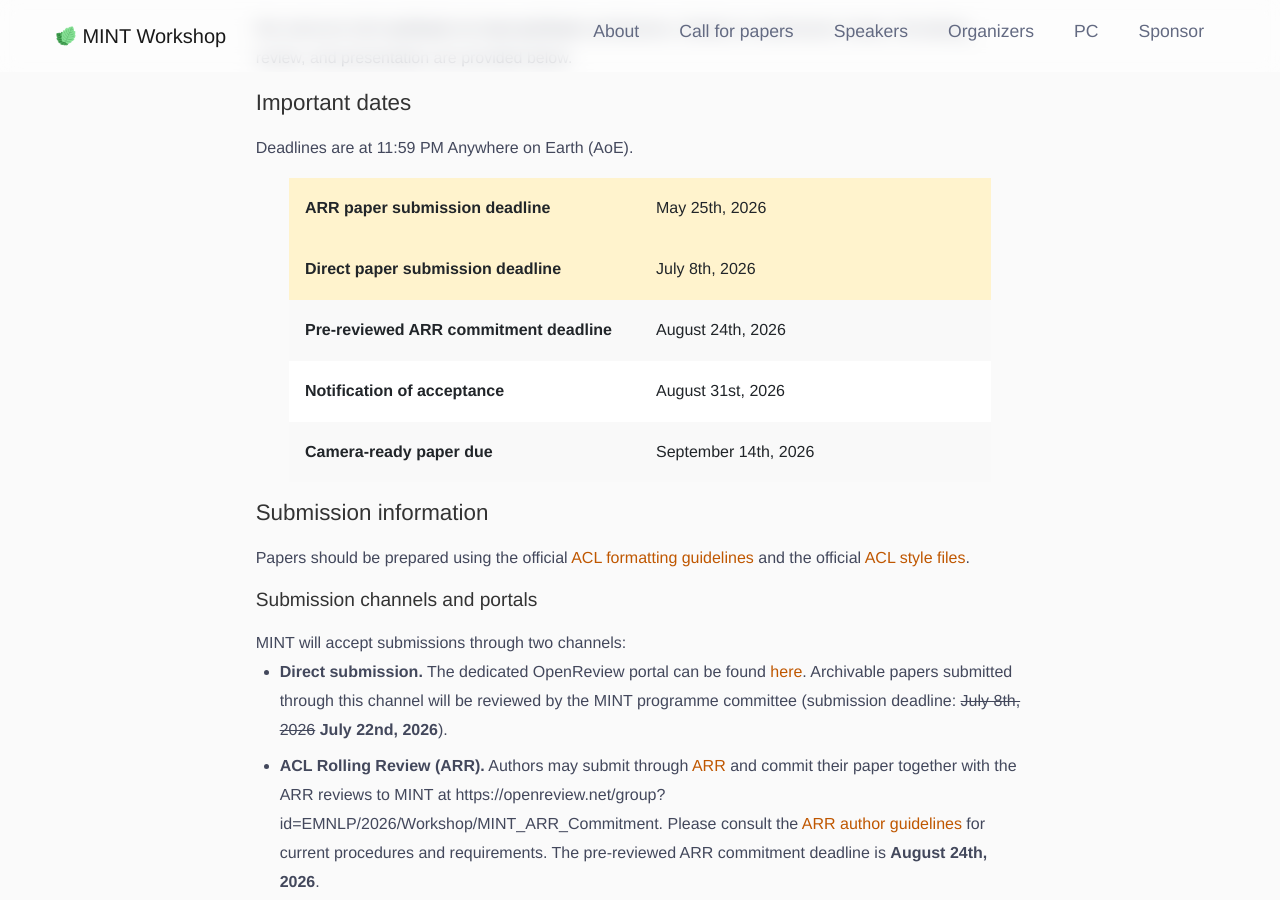
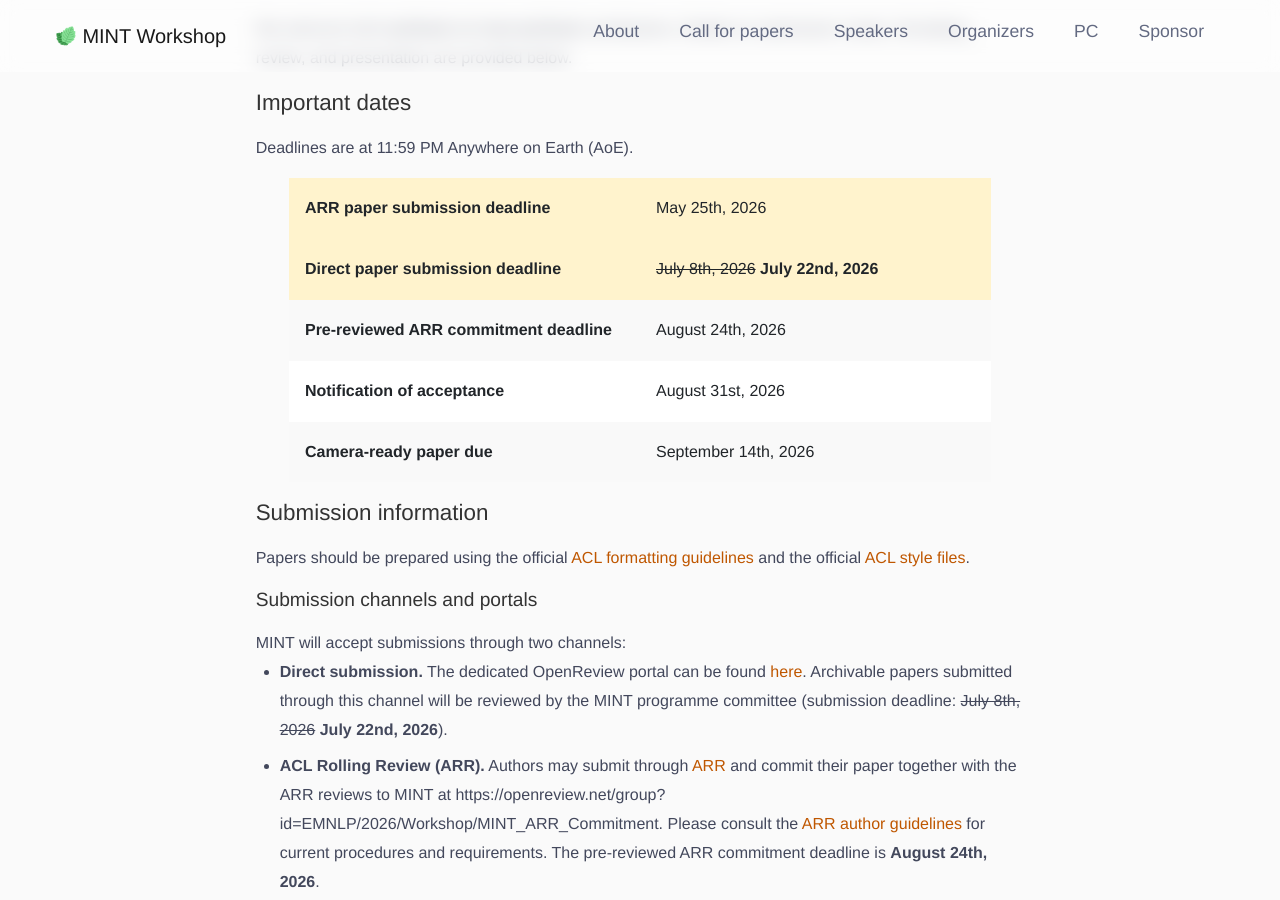
Before and after one commit to MINTworkshop/MINTworkshop.github.io, a Jekyll site: the page built from 2026/index.md, in a window 1280 px wide and 900 px high, scrolled down 2202 px. Built offline with Jekyll 4.4.1, drawn with Linux system fonts in a browser that asks for light colours.

Commit message:
extend deadline

```diff
--- a/2026/index.md
+++ b/2026/index.md
@@ -39,7 +39,7 @@ cfp:
     - event: ARR paper submission deadline
       date: May 25th, 2026
     - event: Direct paper submission deadline
-      date: July 8th, 2026
+      date: <del>July 8th, 2026</del> <strong>July 22nd, 2026</strong>
     - event: Pre-reviewed ARR commitment deadline
       date: August 24th, 2026
     - event: Notification of acceptance
```
